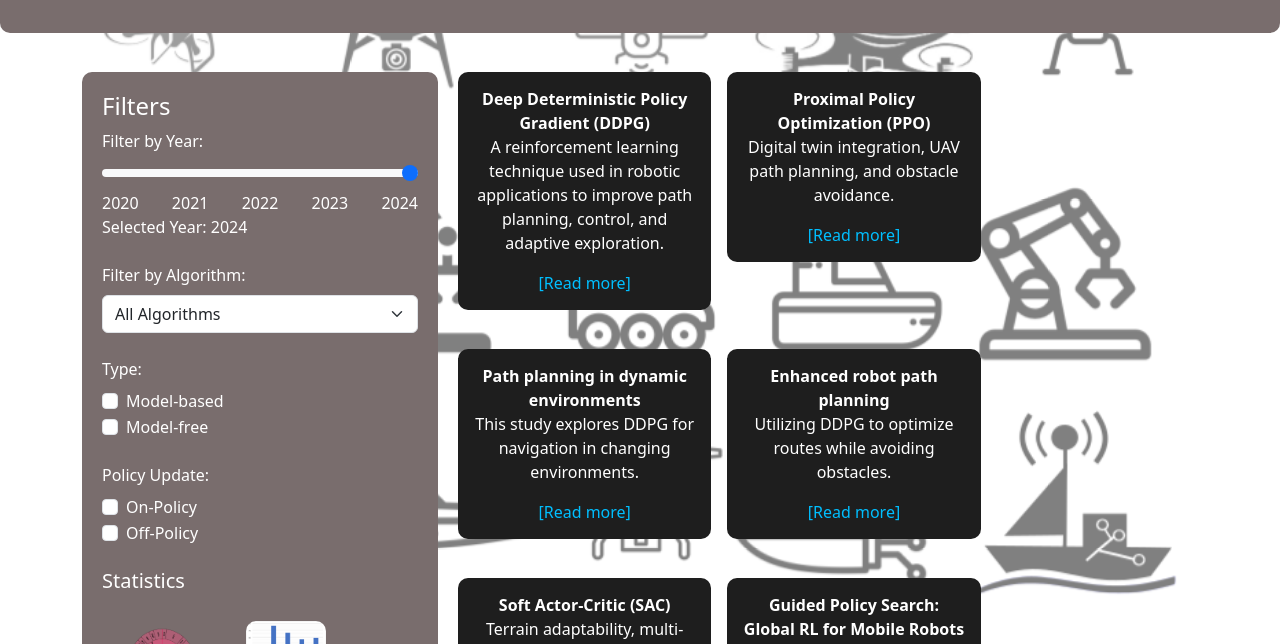
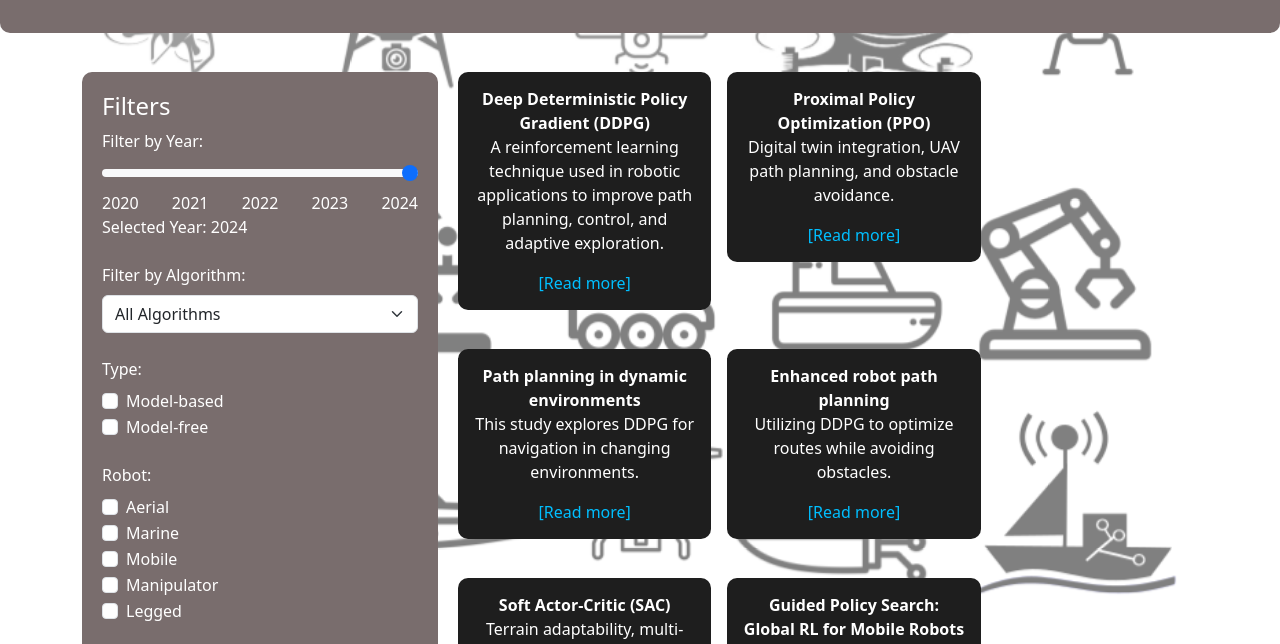
Before and after one commit to samfad91/RLRobotics, a plain HTML site: page index.html in a window 1280 px wide. Shown: the part 151-795 px from the top of the page. Drawn offline with nearby package versions, Linux system fonts and the light colour scheme.

Commit message:
add robots type

```diff
--- a/index.html
+++ b/index.html
@@ -128,6 +128,30 @@
                         </div>
                     </div>
 
+                      <!-- Filter by Robot Type -->
+                      <div class="mb-4">
+                        <label class="form-label">Robot:</label><br>
+                        <div class="form-check">
+                            <input class="form-check-input" type="checkbox" name="Aerial" value="Aerial">
+                            <label class="form-check-label">Aerial</label>
+                        </div>
+                        <div class="form-check">
+                            <input class="form-check-input" type="checkbox" name="Marine" value="Marine">
+                            <label class="form-check-label">Marine</label>
+                        </div>
+                        <div class="form-check">
+                            <input class="form-check-input" type="checkbox" name="Mobile" value="Mobile">
+                            <label class="form-check-label">Mobile</label>
+                        </div>
+                        <div class="form-check">
+                            <input class="form-check-input" type="checkbox" name="Manipulator" value="Manipulator">
+                            <label class="form-check-label">Manipulator</label>
+                        </div>
+                        <div class="form-check">
+                            <input class="form-check-input" type="checkbox" name="Legged" value="Legged">
+                            <label class="form-check-label">Legged</label>
+                        </div>
+                    </div>
                     <!-- Filter by Policy Update -->
                     <div class="mb-4">
                         <label class="form-label">Policy Update:</label><br>
```
